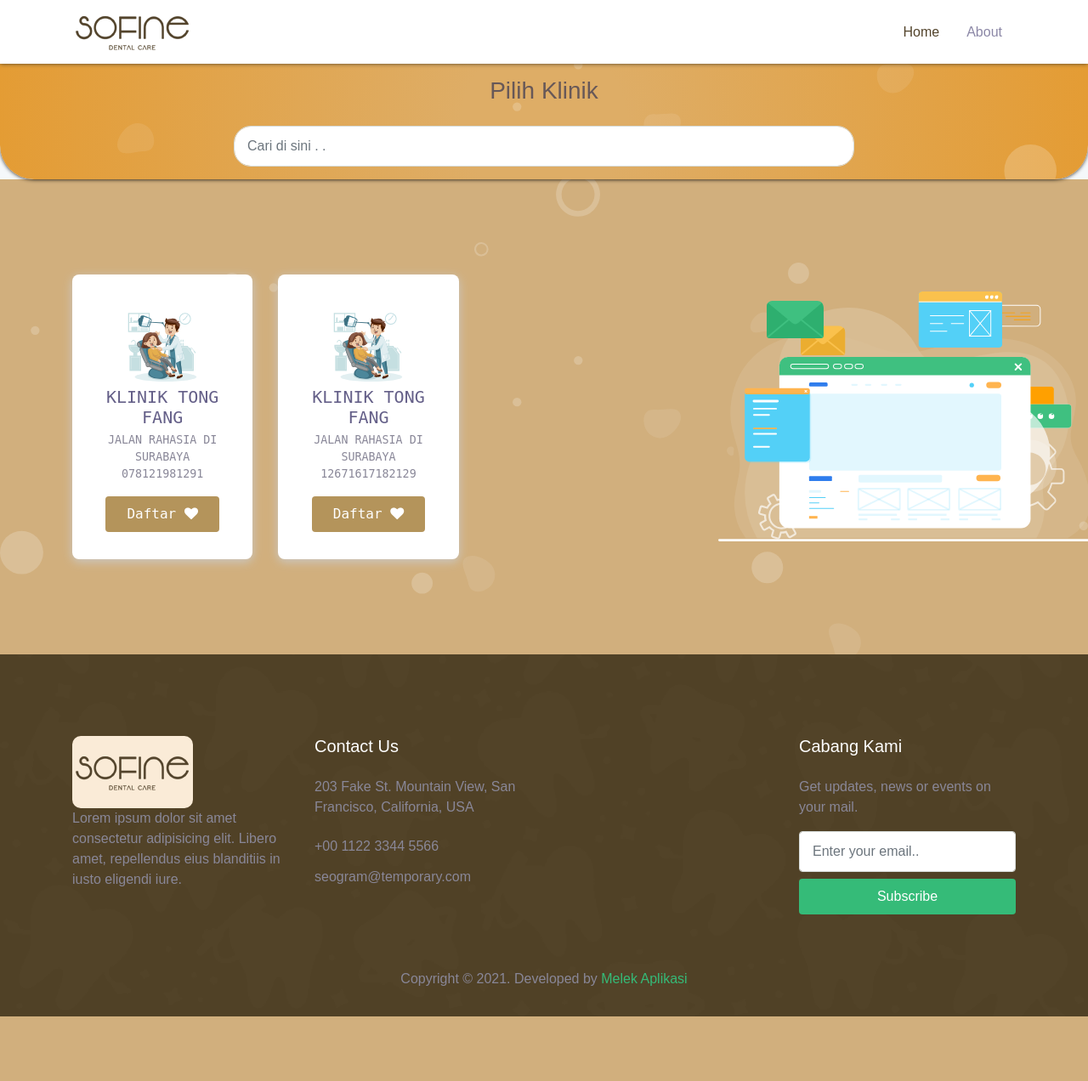
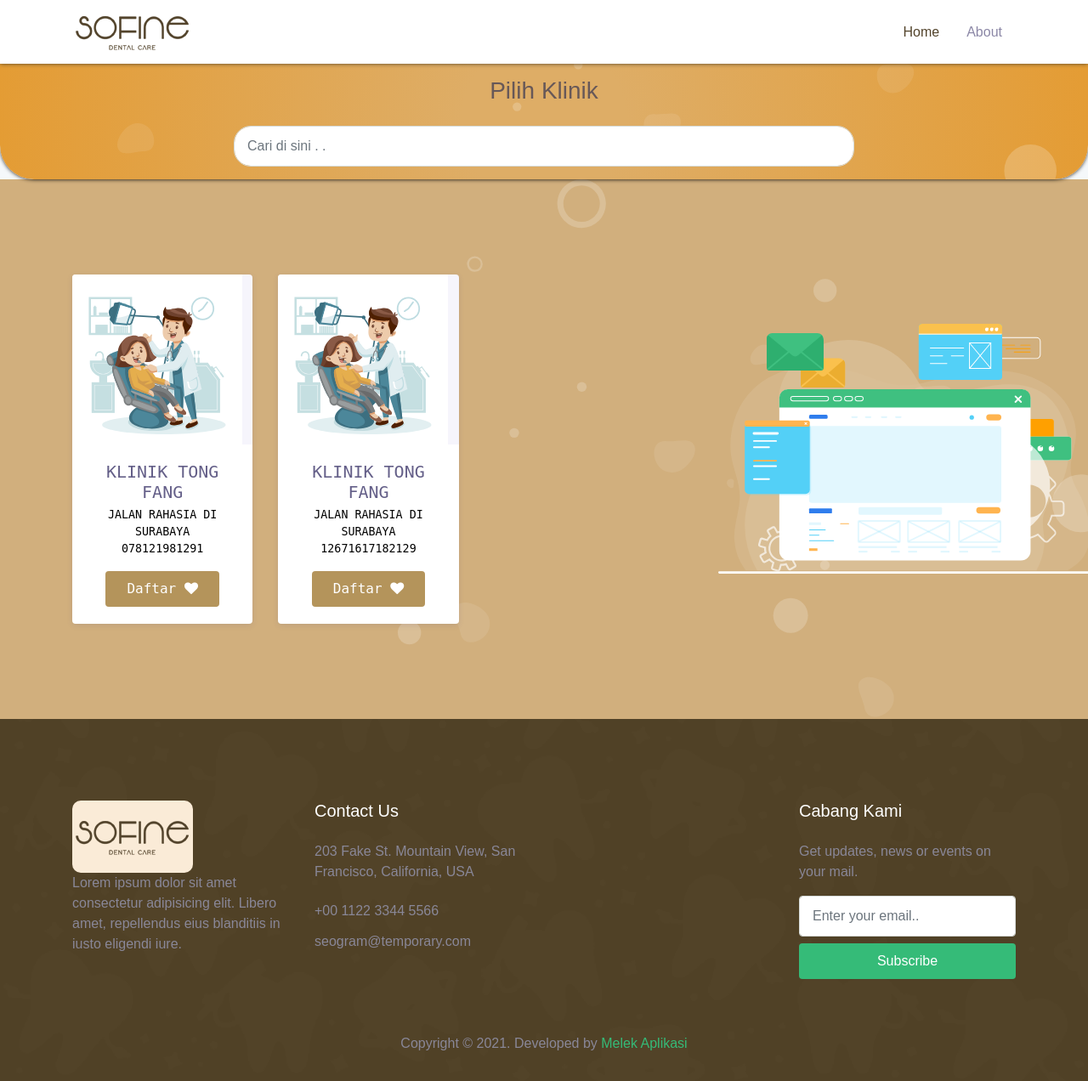
Before and after one commit to afissabi/sofine, a CodeIgniter app: page /database/ in a window 1280 px wide. Shown: the whole page at 85% size. Before the commit the page ends 1196 px from the top, so only its background shows below. Run offline with CodeIgniter, Linux system fonts and the light colour scheme; data comes from the database, SQL or seed files in the repository; tables that the repository leaves empty hold one stand-in row (values such as "Sample post"); data that the repository does not hold is empty; some libraries are stand-ins or nearby versions.

Commit message:
Update v_home.php

```diff
--- a/application/views/daftar/v_home.php
+++ b/application/views/daftar/v_home.php
@@ -25,17 +25,20 @@
             <!-- <h2 class="title-section">Cabang Kami <br></h2> -->
             <div class="row" id="content">
               <?php foreach ($klinik as $value): ?>
-              <div class="col-lg-4 v_cari" data-filter-name="<?php echo strtolower($value->nama_klinik) ?>">
-                <div class="card-service wow fadeInUp" style="min-height: 225px;background:#fff;">
-                  <div class="body" style="font-family: monospace;">
-                      <img src="<?php echo base_url().'assets/dist/icon/klinik.svg';?>" width="100" height="100" alt="">
-                      <br>
-                      <h5 class="text-secondary" style="height: 45px;"><?php echo $value->nama_klinik ?></h5>
-                      <p style="font-size: 10pt;"><?php echo $value->alamat ?><br><?php echo $value->telp ?></p>
-                      <a href="<?= base_url()."pendaftaran/layanan/" . $value->id ?>" class="btn btn-primary" style="background:#b4945b">Daftar <span class="fa fa-heart"></span></a>
+                <div class="col-lg-4 py-3 wow fadeInUp v_cari" data-filter-name="<?php echo strtolower($value->nama_klinik) ?>">
+                  <div class="card-blog">
+                    <div class="header">
+                      <div class="post-thumb">
+                        <img src="<?php echo base_url().'assets/dist/icon/klinik.svg';?>" alt="">
+                      </div>
+                    </div>
+                    <div class="body" style="font-family: monospace;background:#fff;">
+                      <center><h5 class="text-secondary" style="height: 45px;"><?php echo $value->nama_klinik ?></h5>
+                      <p style="font-size: 10pt;color:#000;"><?php echo $value->alamat ?><br><?php echo $value->telp ?></p>
+                      <a href="<?= base_url()."pendaftaran/layanan/" . $value->id ?>" class="btn btn-primary" style="background:#b4945b">Daftar <span class="fa fa-heart"></span></a></center>
+                    </div>
                   </div>
                 </div>
-              </div>
               <?php endforeach; ?>
             </div>
           </div>
```
